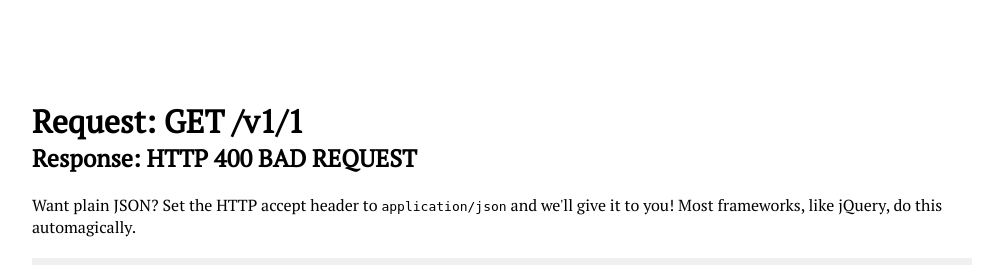
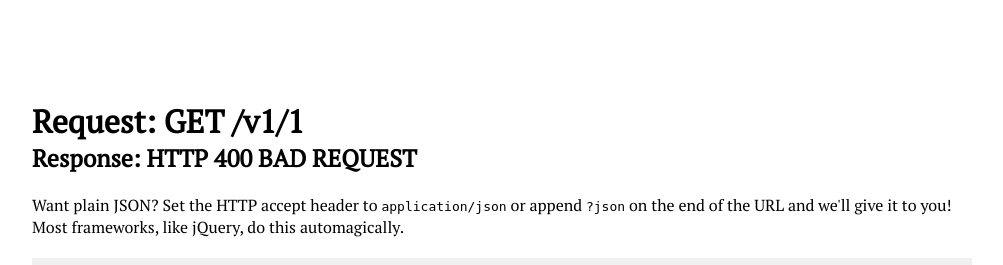
Before and after one commit to XereoNet/SpaceGDN, a Flask app: page /v1/1 in a window 1280 px wide; the page is wider, and only the part inside the window is pictured. Shown: the top 265 px of that part, without its empty margins (138-1141 px from the left). Run offline with Flask 2, Linux system fonts and the light colour scheme; data comes from the database, SQL or seed files in the repository; parts of the project's set-up code (start-up, migrations or seed data) failed here and were passed over; some web fonts are replaced.

Commit message:
Crossdomain requests

```diff
--- a/gdn/v1/templates/json.html
+++ b/gdn/v1/templates/json.html
@@ -10,7 +10,7 @@
 	<div class="container">
 		<h1>Request: {{ method }} {{ path }}</h1>
 		<h2>Response: HTTP {{ data.status }}</h2>
-		<p>Want plain JSON? Set the HTTP accept header to <code>application/json</code> and we'll give it to you! Most frameworks, like jQuery, do this automagically.</p>
+		<p>Want plain JSON? Set the HTTP accept header to <code>application/json</code> or append <code>?json</code> on the end of the URL and we'll give it to you! Most frameworks, like jQuery, do this automagically.</p>
 		<pre><code id="js-code">{{ data.data }}</code></pre>
 	</div>
 	<footer>
--- a/gdn/v1/v1.py
+++ b/gdn/v1/v1.py
@@ -9,7 +9,8 @@ def resolve(path):
 
 	res = response.run(path)
 
-	if (request_wants_json()):
+	if request_wants_json() or 'json' in request.args:
+		res.headers.add('Access-Control-Allow-Origin', '*')
 		return res
 	else:
 		return render_template('json.html',
```
